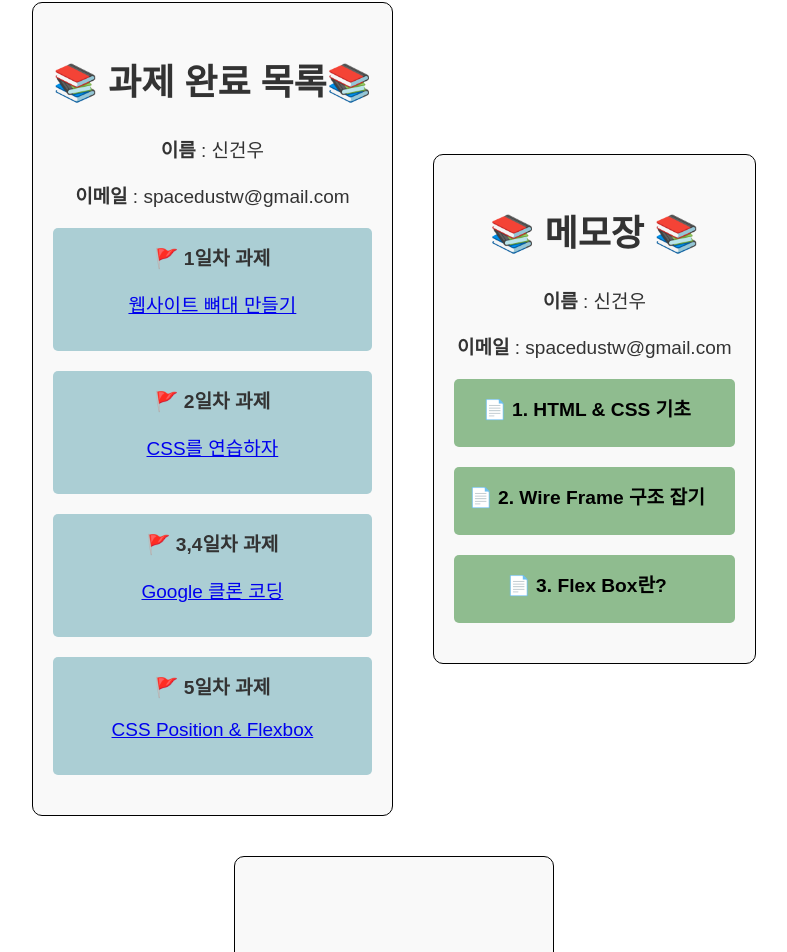
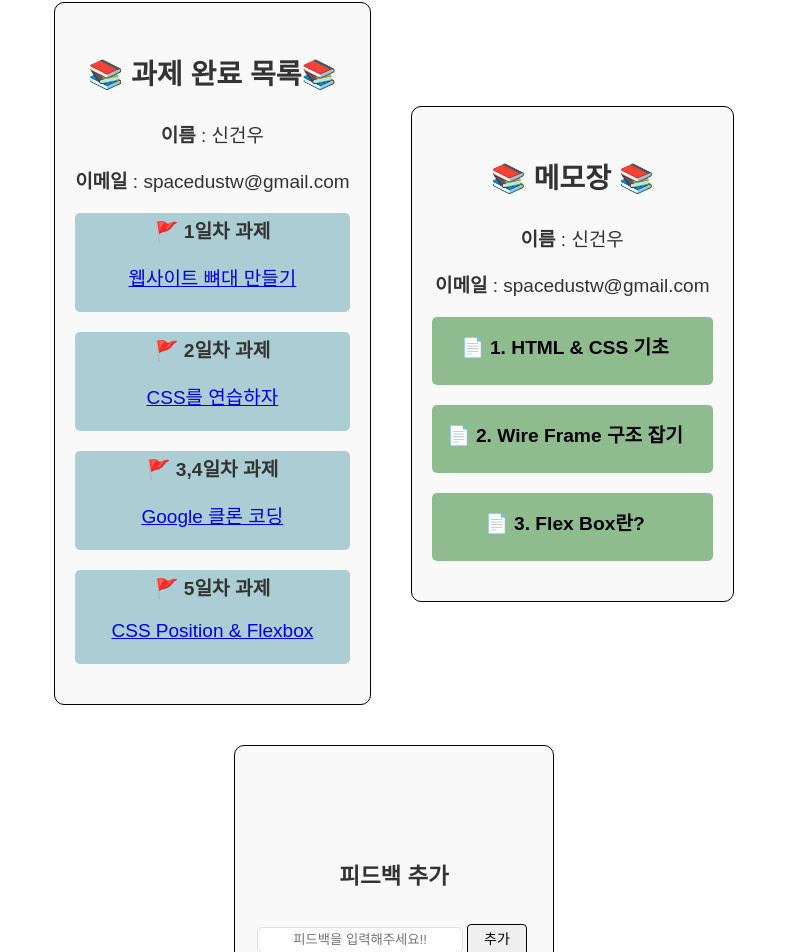
Before and after one commit to spacedustz/Markup-CSS, a React (Vite) app in the folder React/: page / in a window 1280 px wide. Shown: the part 26-978 px from the top of the page, without its empty margins (246-1033 px from the left). Built offline with nearby package versions, Linux system fonts and the light colour scheme; no server answers.

Commit message:
다수 컴포넌트 Style 수정

```diff
--- a/React/src/components/Comment/CommentForm.tsx
+++ b/React/src/components/Comment/CommentForm.tsx
@@ -35,6 +35,10 @@ const ButtonStyle = styled.button`
     }
 `;
 
+const CommentContainer = styled.div`
+
+`;
+
 const CommentForm: React.FC<CommentFormProps> = ({ onAddComment }) => {
     const [newComment, setNewComment] = useState<string>('');
 
@@ -55,8 +59,8 @@ const CommentForm: React.FC<CommentFormProps> = ({ onAddComment }) => {
     };
 
     return (
-        <div>
-            <h2>피드백 추가</h2>
+        <CommentContainer>
+            <h3>피드백 추가</h3>
             <InputStyle
                 type="text"
                 value={newComment}
@@ -64,7 +68,7 @@ const CommentForm: React.FC<CommentFormProps> = ({ onAddComment }) => {
                 placeholder="피드백을 입력해주세요!!"
             />
             <ButtonStyle onClick={handleAddComment}>추가</ButtonStyle>
-        </div>
+        </CommentContainer>
     );
 };
 
--- a/React/src/components/Comment/CommentList.tsx
+++ b/React/src/components/Comment/CommentList.tsx
@@ -14,7 +14,7 @@ const CommentStyle = styled.div`
     th, td {
         border: 1px solid #ddd;
         padding: 12px;
-        text-align: left;
+        text-align: center;
     }
 
     th {
--- a/React/src/components/TodayReport.tsx
+++ b/React/src/components/TodayReport.tsx
@@ -13,7 +13,7 @@ const ResponsiveContainer = styled.div`
     flex-direction: row;
     justify-content: center;
     align-items: center;
-    height: 100%; /* 뷰포트 높이의 100% */
+    height: 100%;
     flex-wrap: wrap;
 `;
 
@@ -38,7 +38,7 @@ const TitleDiv = styled.div`
 
 const DayDiv = styled.div`
     background-color: #abced4;
-    padding: 15px;
+    padding: 3px;
     margin-bottom: 20px;
     border-radius: 5px;
 `;
@@ -85,7 +85,7 @@ const Home = () => (
             <div>
                 <StyledContainer>
                     <TitleDiv>
-                        <h2><strong>📚 과제 완료 목록📚 </strong></h2>
+                        <h3><strong>📚 과제 완료 목록📚 </strong></h3>
                         <PFont><strong>이름</strong> : 신건우</PFont>
                         <PFont><strong>이메일</strong> : spacedustw@gmail.com</PFont>
                     </TitleDiv>
@@ -115,7 +115,7 @@ const Home = () => (
             <div>
                 <StyledContainer>
                     <TitleDiv>
-                        <h2><strong>📚 메모장 📚</strong></h2>
+                        <h3><strong>📚 메모장 📚</strong></h3>
                         <PFont><strong>이름</strong> : 신건우</PFont>
                         <PFont><strong>이메일</strong> : spacedustw@gmail.com</PFont>
                     </TitleDiv>
```
